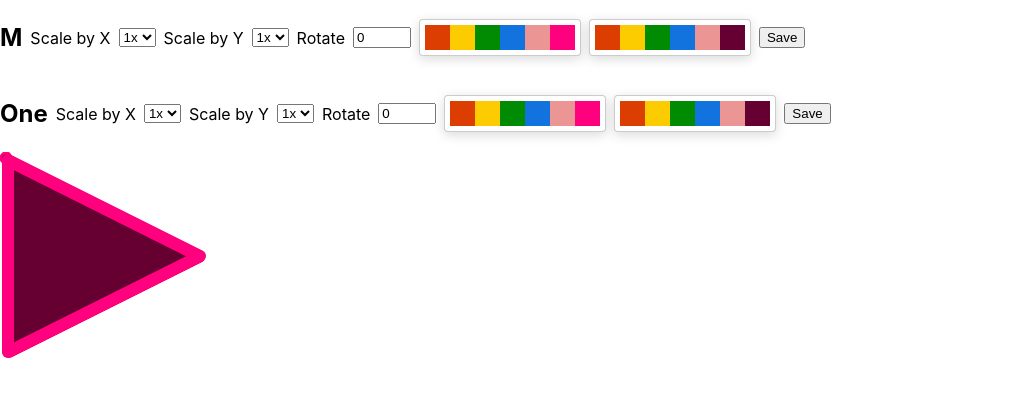
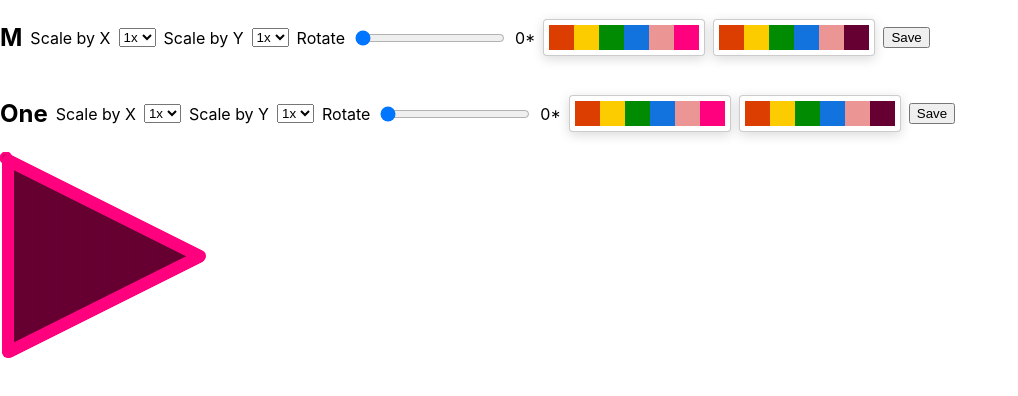
Before and after one commit to danyazero/2-canvas-graphic, a React (Vite) app: page / in a window 1280 px wide. Shown: the top 396 px of the page, without its empty margins (0-1018 px from the left). Built offline with nearby package versions, Linux system fonts and the light colour scheme.

Commit message:
rotate by corner (2)

```diff
--- a/src/Components/Polygon.jsx
+++ b/src/Components/Polygon.jsx
@@ -26,7 +26,7 @@ export const Polygon = ({polygonDefault, x, y, scale, stroke = "#FF007F", fill =
 
     useEffect(() => {
         console.log("rotate")
-        setPolygon(movePolygon(rotatePolygon(polygonDefault, rotate, center.x / scale, center.y/scale), (polygonPos.x) / scale, (polygonPos.y) / scale))
+        setPolygon(movePolygon(rotatePolygon(scalePolygon(polygonDefault, scaleX, scaleY), rotate, center.x / scale, center.y/scale), (polygonPos.x) / scale, (polygonPos.y) / scale))
     }, [rotate])
 
     useEffect(() => {
--- a/src/Components/PolygonSettings.jsx
+++ b/src/Components/PolygonSettings.jsx
@@ -28,7 +28,9 @@ export const PolygonSettings = ({saveParams, name}) => {
                 <option value={3}>3x</option>
             </select>
             <p>Rotate</p>
-            <input value={rotate} placeholder={"Rotate Polygon"} type={"number"} onChange={(event) => setRotate(event.target.value)}/>
+            <input type={"range"} style={{minWidth: '150px'}} value={rotate} min={0} max={360} onChange={(event) => setRotate(event.target.value)}/>
+            <p>{rotate}*</p>
+            {/*<input value={rotate} placeholder={"Rotate Polygon"} type={"number"} onChange={(event) => setRotate(event.target.value)}/>*/}
             <GithubPicker triangle={"hide"} width={150} colors={['#DB3E00', '#FCCB00', '#008B02','#1273DE', '#EB9694', "#FF007F"]} onChangeComplete={(color) => setStroke(color.hex)}/>
             <GithubPicker triangle={"hide"} width={150} colors={['#DB3E00', '#FCCB00', '#008B02','#1273DE', '#EB9694', '#660032']} onChangeComplete={(color) => setFill(color.hex)}/>
             <button type={"submit"}>Save</button>
```
